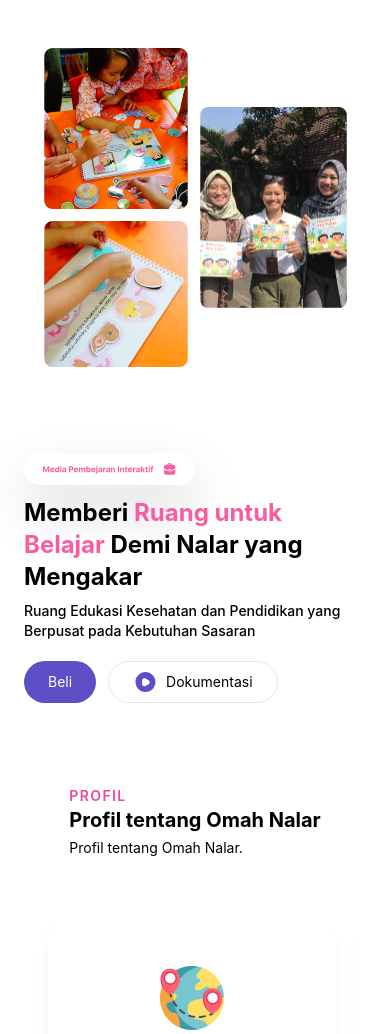
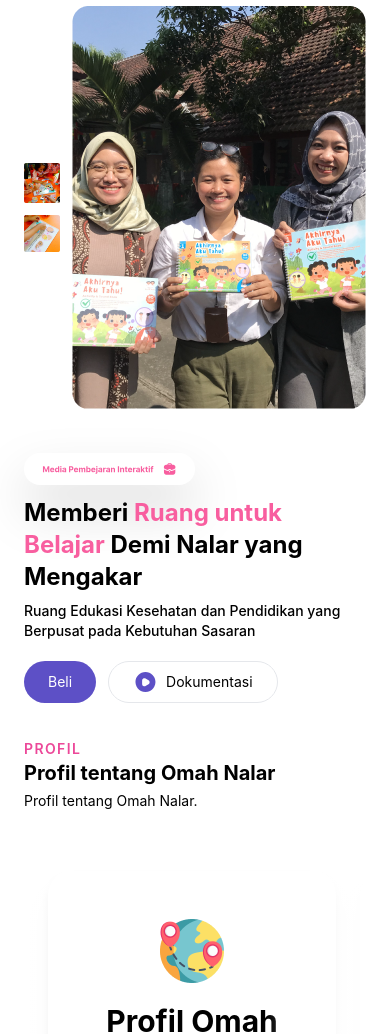
Before and after one commit to ahmakbardev/omahnalar, a website: page src/index.html in a window 390 px wide. Shown: the part 74-1108 px from the top of the page. Drawn offline with Linux system fonts and the light colour scheme; a script that the page names is missing.

Commit message:
update some paddingx

```diff
--- a/src/index.html
+++ b/src/index.html
@@ -81,7 +81,7 @@
 
     <div
       id="beranda"
-      class="w-full h-full flex flex-col md:flex-row px-6 lg:px-20 xl:px-40 pt-20 md:justify-between gap-8 items-center"
+      class="w-full flex flex-col md:flex-row px-6 lg:px-20 xl:px-40 pt-20 md:justify-between gap-8 items-center"
     >
       <div class="lg:basis-2/5 order-2 md:order-1">
         <img
@@ -287,9 +287,9 @@
 
     <div
       id="profil"
-      class="w-full flex flex-col lg:flex-row px-6 xl:px-40 py-4 md:py-10 justify-between gap-8 items-center"
+      class="w-full flex flex-col lg:flex-row px-6 lg:px-20 xl:px-40 py-4 md:py-10 justify-between gap-8 items-center"
     >
-      <div class="basis-2/3">
+      <div class="w-full md:basis-2/3">
         <h1
           class="uppercase font-semibold text-pink-500 text-sm lg:text-xl tracking-widest"
         >
@@ -490,7 +490,7 @@
 
     <div
       id="produk"
-      class="w-full h-full flex flex-col p-6 lg:px-40 pt-20 justify-center gap-8 items-center"
+      class="w-full h-full flex flex-col p-6 lg:px-20 xl:px-40 pt-20 justify-center gap-8 items-center"
     >
       <div class="flex flex-col text-start w-full">
         <h1
```
Also changed, not shown: src/output.css.
